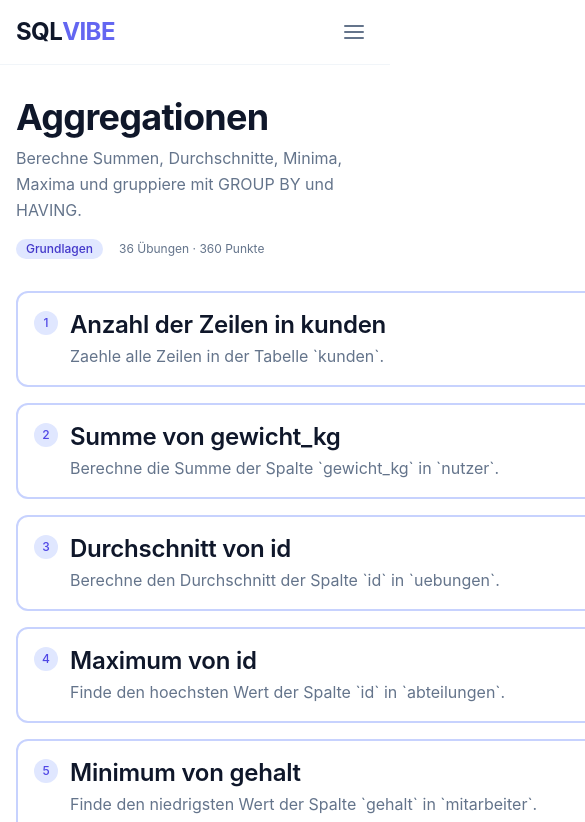
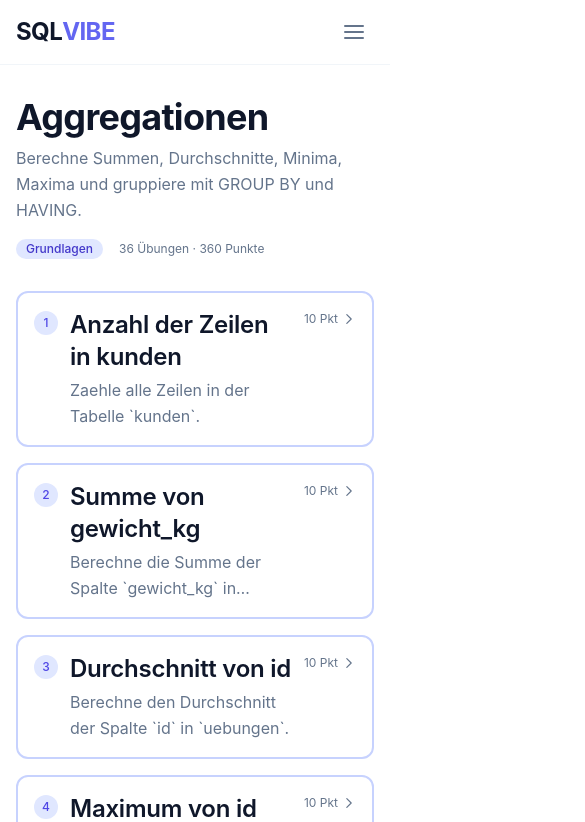
Before and after one commit to srenV/SQL_VIBE, a Next.js app: page /lektionen/lesson_aggregation in a window 390 px wide. Shown: the top 822 px of the page, 585 px wide, since content can reach past the window. Built offline with nearby package versions, Linux system fonts and the light colour scheme.

Commit message:
feat: enhance layout responsiveness and improve accessibility in lesson overview page

```diff
--- a/src/app/globals.css
+++ b/src/app/globals.css
@@ -182,6 +182,7 @@ html {
   scroll-behavior: smooth;
   -webkit-font-smoothing: antialiased;
   -moz-osx-font-smoothing: grayscale;
+  overflow-x: hidden;
   transition:
     background-color 0.2s ease,
     color 0.2s ease;
@@ -192,6 +193,7 @@ body {
   color: var(--color-ink);
   font-family: var(--font-sans);
   min-height: 100vh;
+  overflow-x: hidden;
   transition:
     background-color 0.2s ease,
     color 0.2s ease;
--- a/src/app/layout.tsx
+++ b/src/app/layout.tsx
@@ -24,6 +24,8 @@ export const metadata: Metadata = {
 };
 
 export const viewport: Viewport = {
+  width: "device-width",
+  initialScale: 1,
   themeColor: [
     { media: "(prefers-color-scheme: light)", color: "#ffffff" },
     { media: "(prefers-color-scheme: dark)", color: "#0f172a" },
--- a/src/app/lektionen/[lessonId]/page.tsx
+++ b/src/app/lektionen/[lessonId]/page.tsx
@@ -59,24 +59,24 @@ export default async function LessonOverviewPage({ params }: PageProps) {
             </div>
           </FadeIn>
 
-          <div className="grid gap-4">
+          <div className="grid grid-cols-1 gap-4">
             {exercises.map((exercise, i) => (
               <FadeIn key={exercise.id} delay={Math.min(i * 0.02, 0.3)}>
-                <Link href={`/lektionen/${lesson.id}/${exercise.id}`}>
+                <Link href={`/lektionen/${lesson.id}/${exercise.id}`} className="block">
                   <Card variant="outlined" className="p-4 hover:border-primary-300 hover:shadow-md transition-all duration-200 cursor-pointer">
-                    <div className="flex items-center justify-between gap-4">
-                      <div className="flex items-start gap-3 min-w-0">
-                        <span className="mt-0.5 inline-flex h-6 w-6 shrink-0 items-center justify-center rounded-full bg-primary-100 text-primary-600 text-xs font-medium">
-                          {i + 1}
-                        </span>
-                        <div className="min-w-0">
-                          <h3 className="text-sm font-semibold text-ink truncate">{exercise.title}</h3>
-                          <p className="text-xs text-ink-muted mt-0.5 line-clamp-2">{exercise.description}</p>
-                        </div>
+                    <div className="flex items-start gap-3">
+                      <span className="mt-0.5 inline-flex h-6 w-6 shrink-0 items-center justify-center rounded-full bg-primary-100 text-primary-600 text-xs font-medium dark:bg-primary-950 dark:text-primary-300">
+                        {i + 1}
+                      </span>
+                      <div className="min-w-0 flex-1">
+                        <h3 className="text-sm font-semibold text-ink leading-snug">{exercise.title}</h3>
+                        <p className="text-xs text-ink-muted mt-1 line-clamp-2">{exercise.description}</p>
                       </div>
-                      <div className="flex items-center gap-2 shrink-0">
-                        <span className="text-xs text-ink-muted">{exercise.points} Pkt</span>
-                        <span className="text-ink-muted text-sm" aria-hidden="true">&rarr;</span>
+                      <div className="shrink-0 flex items-center gap-1 text-ink-muted pt-0.5">
+                        <span className="text-xs whitespace-nowrap">{exercise.points} Pkt</span>
+                        <svg className="w-3.5 h-3.5" fill="none" viewBox="0 0 24 24" stroke="currentColor" strokeWidth={2} aria-hidden="true">
+                          <path strokeLinecap="round" strokeLinejoin="round" d="M8.25 4.5l7.5 7.5-7.5 7.5" />
+                        </svg>
                       </div>
                     </div>
                   </Card>
```
